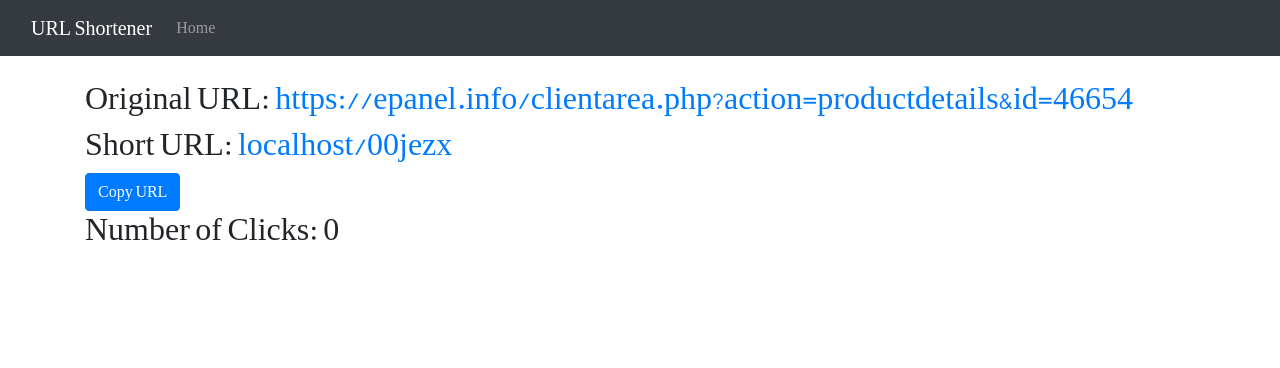
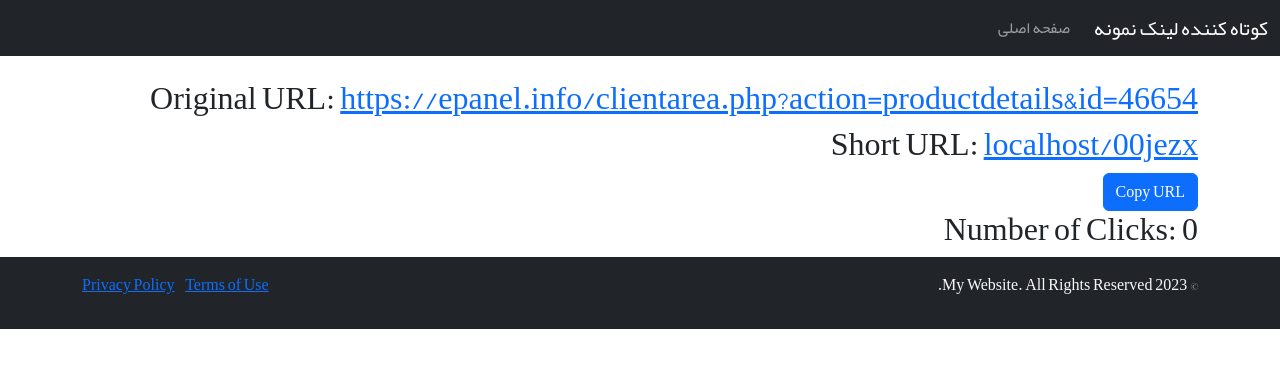
Before and after one commit to MrSDT/url_shortened, a Django app: a page that uses templates/base.html in a window 1280 px wide. Shown: the top 368 px of the page. Run offline with Django 4.2, Linux system fonts and the light colour scheme; data comes from the database, SQL or seed files in the repository; both versions use the stored data as it was after the commit; some libraries are stand-ins or nearby versions.

Commit message:
added footer & make website RTL

```diff
--- a/static/style.css
+++ b/static/style.css
@@ -4,6 +4,7 @@
 }
 body {
   font-family: yekan;
+
 }
 #id_url {
   width: 100%;
--- a/templates/base.html
+++ b/templates/base.html
@@ -1,8 +1,8 @@
 {% load static %}
 <!DOCTYPE html>
-<html lang="en">
+<html lang="fa" dir="rtl">
 <head>
-    <link rel="stylesheet" href="https://maxcdn.bootstrapcdn.com/bootstrap/4.5.2/css/bootstrap.min.css">
+<link rel="stylesheet" href="https://cdn.jsdelivr.net/npm/bootstrap@5.3.0-alpha1/dist/css/bootstrap.rtl.min.css" integrity="sha384-WJUUqfoMmnfkBLne5uxXj+na/c7sesSJ32gI7GfCk4zO4GthUKhSEGyvQ839BC51" crossorigin="anonymous">
 <script src="https://ajax.googleapis.com/ajax/libs/jquery/3.5.1/jquery.min.js"></script>
 <script src="https://cdnjs.cloudflare.com/ajax/libs/popper.js/1.16.0/umd/popper.min.js"></script>
 <script src="https://maxcdn.bootstrapcdn.com/bootstrap/4.5.2/js/bootstrap.min.js"></script>
@@ -11,7 +11,7 @@
 
     <meta charset="UTF-8">
     <meta name="viewport" content="width=device-width, initial-scale=1.0">
-    <title>{% block title %} {% endblock %}</title>
+    <title>{% block title %} خوش آمدید - کوتاه کننده لینک نمونه {% endblock %}</title>
 
     <!-- Bootstrap CSS -->
     <link rel="stylesheet" href="{% static 'style.css' %}">
@@ -24,7 +24,7 @@
 <!-- Navbar -->
 <nav class="navbar navbar-expand-lg navbar-dark bg-dark">
     <div class="container-fluid">
-        <a class="navbar-brand" href="{% url 'shortener:index' %}">URL Shortener</a>
+        <a class="navbar-brand" href="{% url 'shortener:index' %}">کوتاه کننده لینک نمونه</a>
         <button class="navbar-toggler" type="button" data-bs-toggle="collapse" data-bs-target="#navbarNav"
                 aria-controls="navbarNav" aria-expanded="false" aria-label="Toggle navigation">
             <span class="navbar-toggler-icon"></span>
@@ -32,7 +32,7 @@
         <div class="collapse navbar-collapse" id="navbarNav">
             <ul class="navbar-nav">
                 <li class="nav-item">
-                    <a class="nav-link" href="{% url 'shortener:index' %}">Home</a>
+                    <a class="nav-link" href="{% url 'shortener:index' %}">صفحه اصلی</a>
                 </li>
 
             </ul>
@@ -45,8 +45,23 @@
     {% block content %}{% endblock %}
 </div>
 
-<!-- Bootstrap JS -->
 
+
+<footer class="bg-dark py-3 text-light">
+  <div class="container">
+    <div class="row">
+      <div class="col-md-6 text-center text-md-start">
+        <p>&copy; 2023 My Website. All Rights Reserved.</p>
+      </div>
+      <div class="col-md-6 text-center text-md-end">
+        <ul class="list-inline">
+          <li class="list-inline-item"><a href="#">Terms of Use</a></li>
+          <li class="list-inline-item"><a href="#">Privacy Policy</a></li>
+        </ul>
+      </div>
+    </div>
+  </div>
+</footer>
 
 {% block extra_js %}{% endblock %}
 </body>
--- a/templates/stats.html
+++ b/templates/stats.html
@@ -16,9 +16,9 @@
         <img src="" class="rounded me-2" alt="">
         <strong class="me-auto">Url Copied to Clipboard</strong>
       </div>
-      <div class="toast-body">
-{{ request.get_host }}/{{ short_url.short_code }}
-      </div>
+{#      <div class="toast-body text-center">#}
+{#{{ request.get_host }}/{{ short_url.short_code }}#}
+{#      </div>#}
     </div>
   </div>
 </div>
```
Also changed, not shown: db.sqlite3.
